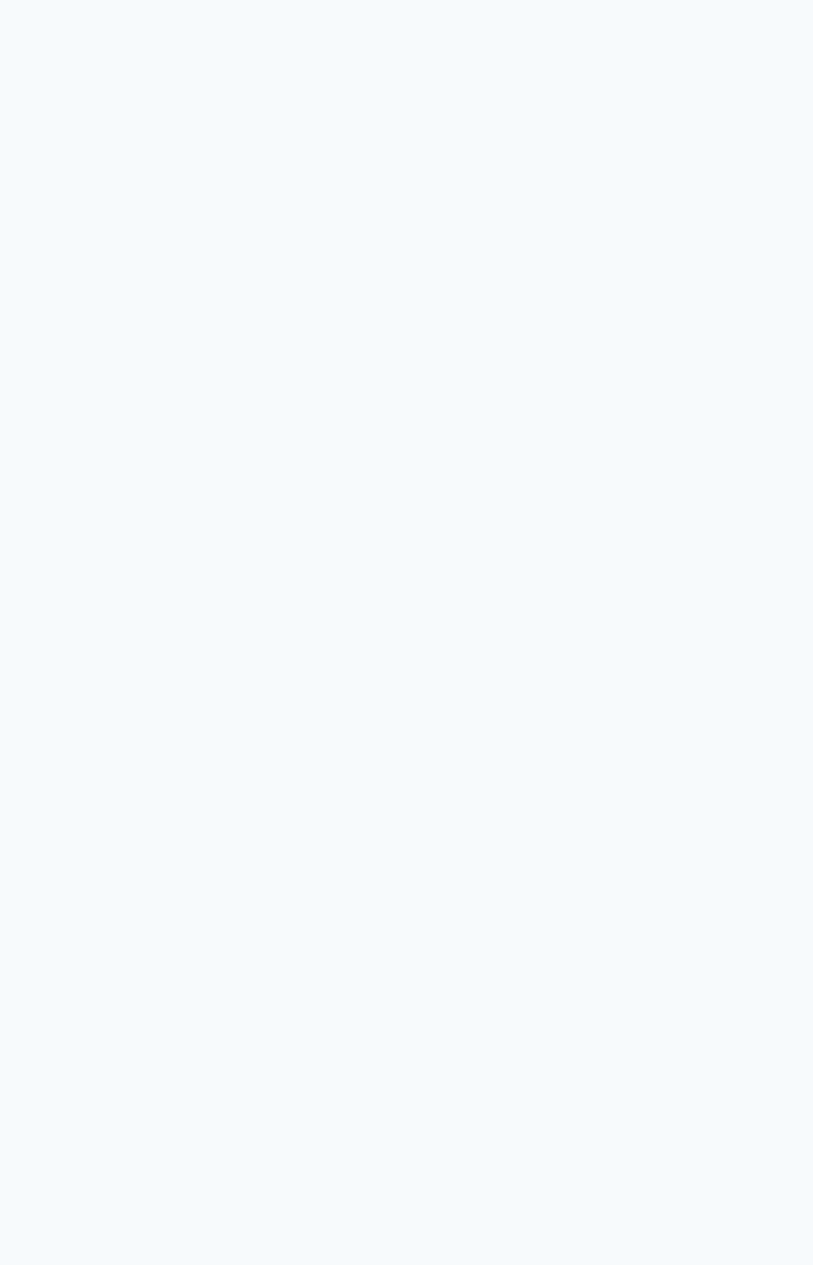
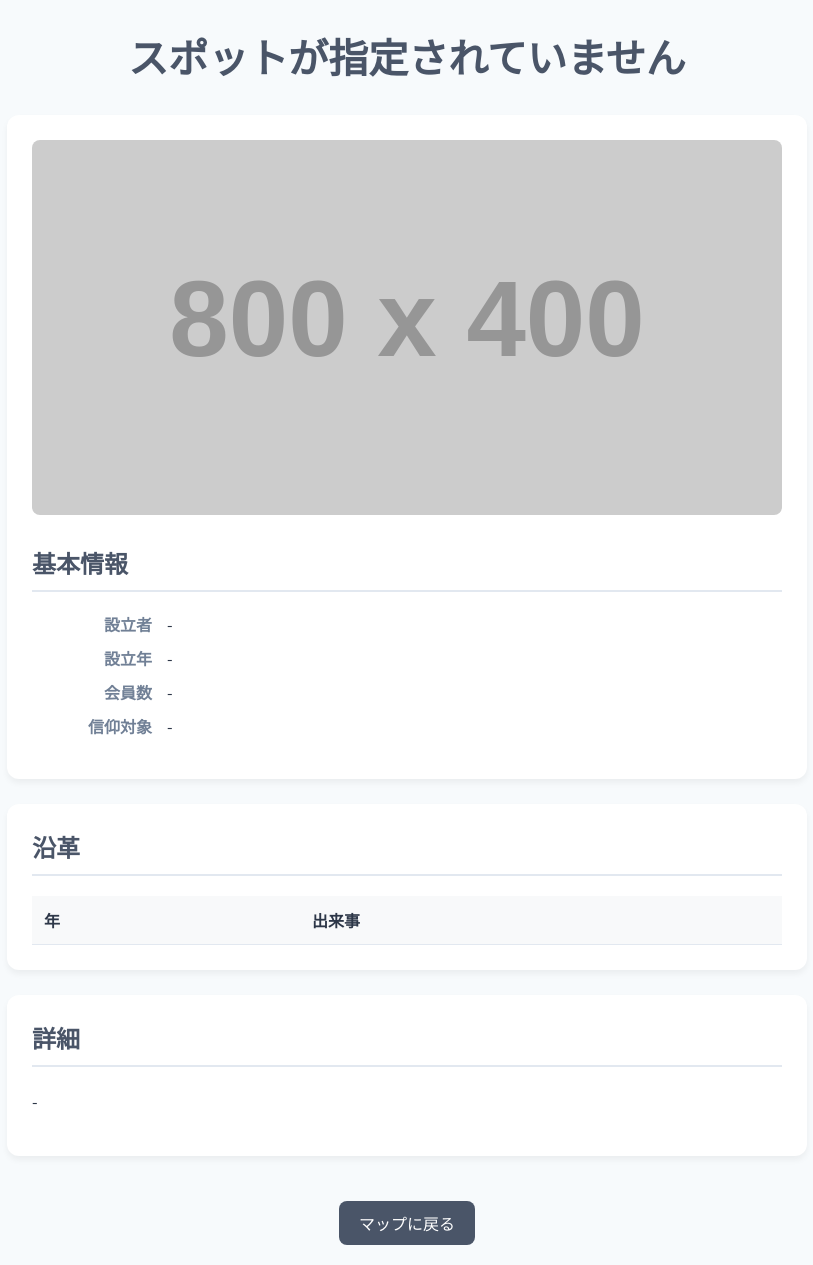
Before and after one commit to lumonde18/japan-religion-map, a plain HTML site: page detail.html in a window 1280 px wide. Shown: the whole page, without its empty margins (233-1046 px from the left). Before the commit the page ends 800 px from the top, so only its background shows below. Drawn offline with nearby package versions, Linux system fonts and the light colour scheme; placeholder pictures from the web are drawn by us.

Commit message:
Update detail.html

```diff
--- a/detail.html
+++ b/detail.html
@@ -8,10 +8,114 @@
     <link rel="preconnect" href="https://fonts.gstatic.com" crossorigin>
     <link href="https://fonts.googleapis.com/css2?family=Noto+Sans+JP:wght@400;700&display=swap" rel="stylesheet">
     <script src="https://cdnjs.cloudflare.com/ajax/libs/PapaParse/5.4.1/papaparse.min.js"></script>
-    <style>:root{--primary-color:#4a5568;--background-color:#f7fafc;--card-background:#ffffff;--border-color:#e2e8f0;--text-color:#2d3748;--subtle-text:#718096}body{margin:0;font-family:'Noto Sans JP',sans-serif;background-color:var(--background-color);color:var(--text-color)}.container{max-width:800px;margin:20px auto;padding:0 15px}.spot-header{text-align:center;margin-bottom:30px}#spot-name{font-size:2.5em;color:var(--primary-color);margin-bottom:5px}.card{background-color:var(--card-background);border-radius:12px;box-shadow:0 4px 6px rgba(0,0,0,.05);padding:25px;margin-bottom:25px;overflow:hidden}#spot-image{width:100%;height:auto;border-radius:8px;margin-bottom:25px}.card h2{margin-top:0;border-bottom:2px solid var(--border-color);padding-bottom:10px;color:var(--primary-color)}.info-grid{display: grid;grid-template-columns: 120px 1fr; /* 項目幅を少し広く */gap: 10px 15px; /* 行間と列間を調整 */align-items: center; /* 垂直中央揃え */}.info-grid dt {font-weight: 700;text-align: right; /* 項目名を右寄せ */color: var(--subtle-text);margin: 0;}.info-grid dd {margin: 0;text-align: left; /* 内容を左寄せ */}</head>
+    <style>
+        :root {
+            --primary-color: #4a5568;
+            --background-color: #f7fafc;
+            --card-background: #ffffff;
+            --border-color: #e2e8f0;
+            --text-color: #2d3748;
+            --subtle-text: #718096;
+        }
+        body {
+            margin: 0;
+            font-family: 'Noto Sans JP', sans-serif;
+            background-color: var(--background-color);
+            color: var(--text-color);
+        }
+        .container {
+            max-width: 800px;
+            margin: 20px auto;
+            padding: 0 15px;
+        }
+        .spot-header {
+            text-align: center;
+            margin-bottom: 30px;
+        }
+        #spot-name {
+            font-size: 2.5em;
+            color: var(--primary-color);
+            margin-bottom: 5px;
+        }
+        .card {
+            background-color: var(--card-background);
+            border-radius: 12px;
+            box-shadow: 0 4px 6px rgba(0,0,0,.05);
+            padding: 25px;
+            margin-bottom: 25px;
+            overflow: hidden;
+        }
+        #spot-image {
+            width: 100%;
+            height: auto;
+            border-radius: 8px;
+            margin-bottom: 25px;
+        }
+        .card h2 {
+            margin-top: 0;
+            border-bottom: 2px solid var(--border-color);
+            padding-bottom: 10px;
+            color: var(--primary-color);
+        }
+        /* 修正版 info-grid */
+        .info-grid {
+            display: grid;
+            grid-template-columns: 120px 1fr;
+            gap: 10px 15px;
+            align-items: center;
+        }
+        .info-grid dt {
+            font-weight: 700;
+            text-align: right;
+            color: var(--subtle-text);
+            margin: 0;
+        }
+        .info-grid dd {
+            margin: 0;
+            text-align: left;
+        }
+        #history-table {
+            width: 100%;
+            border-collapse: collapse;
+        }
+        #history-table th, #history-table td {
+            padding: 12px;
+            text-align: left;
+            border-bottom: 1px solid var(--border-color);
+        }
+        #history-table th {
+            background-color: #f8f9fa;
+        }
+        #history-table td:first-child {
+            font-weight: 700;
+            width: 120px;
+        }
+        #spot-description {
+            line-height: 1.8;
+        }
+        .back-button {
+            display: inline-block;
+            margin-top: 20px;
+            padding: 10px 20px;
+            background-color: var(--primary-color);
+            color: #fff;
+            text-decoration: none;
+            border-radius: 8px;
+            transition: background-color .3s;
+        }
+        .back-button:hover {
+            background-color: #2d3748;
+        }
+        .center {
+            text-align: center;
+        }
+    </style>
+</head>
 <body>
     <div class="container">
-        <header class="spot-header"><h1 id="spot-name">読み込み中...</h1></header>
+        <header class="spot-header">
+            <h1 id="spot-name">読み込み中...</h1>
+        </header>
         <main>
             <div class="card">
                 <img id="spot-image" src="https://placehold.co/800x400/e2e8f0/a0aec0?text=画像読み込み中" alt="宗教団体の画像">
@@ -32,12 +136,17 @@
                     <tbody id="history-body"></tbody>
                 </table>
             </div>
-            <div class="card"><h2>詳細</h2><p id="spot-description">-</p></div>
+            <div class="card">
+                <h2>詳細</h2>
+                <p id="spot-description">-</p>
+            </div>
         </main>
-        <footer class="center"><a href="./index.html" class="back-button">マップに戻る</a></footer>
+        <footer class="center">
+            <a href="./index.html" class="back-button">マップに戻る</a>
+        </footer>
     </div>
     <script>
-        const sheetUrl = 'https://docs.google.com/spreadsheets/d/e/2PACX-1vTjoEd9ZetKeK-x0zCTMDeVQeKx4X5NaOkZPw1rkqvmgb2JC9t24Q7FkNZIRoJhNEhvAyAYpfwSbqb1/pub?gid=0&single=true&output=csv'; // 新しいスプレッドシートのURLに置き換えてください
+        const sheetUrl = 'https://docs.google.com/spreadsheets/d/e/2PACX-1vTjoEd9ZetKeK-x0zCTMDeVQeKx4X5NaOkZPw1rkqvmgb2JC9t24Q7FkNZIRoJhNEhvAyAYpfwSbqb1/pub?gid=0&single=true&output=csv';
         const params = new URLSearchParams(window.location.search);
         const spotId = params.get('id');
 
@@ -59,7 +168,7 @@
         }
 
         function updatePage(d) {
-            document.title = ${d.name} - 日本宗教マップ;
+            document.title = `${d.name} - 日本宗教マップ`;
             document.getElementById('spot-name').textContent = d.name;
             const i = document.getElementById('spot-image');
             if (d.image) {
```
